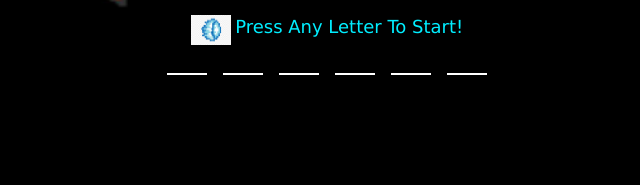
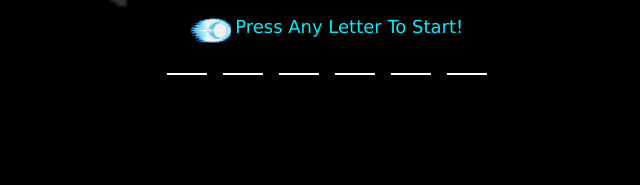
Before and after one commit to ckernan/SFII-Word-Guess, a plain HTML site: page index.html in a window 1280 px wide. Shown: the part 432-617 px from the top of the page, 313-953 px from the left. Drawn offline with nearby package versions, Linux system fonts and the light colour scheme.

Commit message:
hadouken added

```diff
--- a/index.html
+++ b/index.html
@@ -22,7 +22,7 @@
 		</div>
 		<div class="newgame">
 			<ul>
-				<li><img src="assets/images/hadouken.png" alt="hadouken"></li>
+				<li><img src="assets/images/Hadouken2.png" alt="hadouken"></li>
 				<li><p class="start">Press Any Letter To Start!</p></li>
 			</ul>
 		</div>
```
Also changed, not shown: assets/images/Hadouken2.png (added), assets/images/hadouken.png (deleted), 1 other file.
